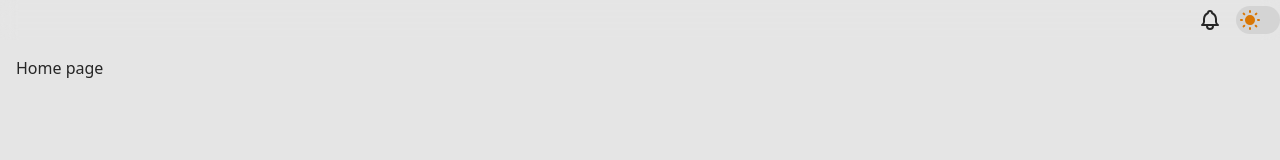
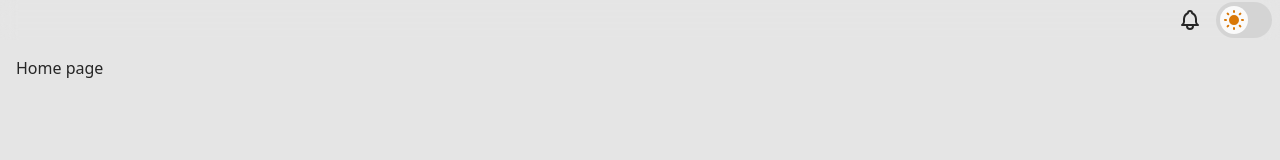
Before and after one commit to IraiDevPersonal/agenda-web, a React (Vite) app: page /#/ in a window 1280 px wide. Shown: the top 160 px of the page. Built offline with nearby package versions, Linux system fonts and the light colour scheme.

Commit message:
add dropdown, dropdown item, useOutside click tailwind utility fn

```diff
--- a/src/app/components/index.ts
+++ b/src/app/components/index.ts
@@ -3,5 +3,6 @@ export * from "./navigation/Link"
 export * from "./navigation/Sidebar"
 export * from "./ui/Buttons"
 export * from "./ui/DarkModeSw"
+export * from "./ui/Dropdown"
 export * from "./ui/Header"
 export * from "./user/UserProfile"
--- a/src/app/components/navigation/Link.tsx
+++ b/src/app/components/navigation/Link.tsx
@@ -1,4 +1,4 @@
-import { twCn } from "@/utils/tw-classNames"
+import { twCn } from "@/utils/tailwind.utilities"
 import { NavLink } from "react-router-dom"
 
 function activeClassNames(isActive: boolean) {
--- a/src/app/components/navigation/Sidebar.tsx
+++ b/src/app/components/navigation/Sidebar.tsx
@@ -1,4 +1,4 @@
-import { twCn } from "@/utils/tw-classNames"
+import { twCn } from "@/utils/tailwind.utilities"
 import { Link, UserProfile } from "../"
 
 interface Props {
--- a/src/app/components/ui/DarkModeSw.tsx
+++ b/src/app/components/ui/DarkModeSw.tsx
@@ -4,6 +4,7 @@ import {
   IconMoonFilled
 } from "@tabler/icons-react"
 import { useDarkMode } from "@/app/hooks/useDarkMode"
+import { twCn } from "@/utils/tailwind.utilities"
 
 export const DarkModeSw = () => {
   const { isActive, handleToggleDarkMode } = useDarkMode()
@@ -11,7 +12,10 @@ export const DarkModeSw = () => {
   return (
     <label
       htmlFor={darKModeId}
-      className="w-11 cursor-pointer rounded-full bg-neutral-300 p-1 py-1.5 pl-1.5 dark:bg-neutral-700"
+      className={twCn([
+        "relative h-9 w-14 cursor-pointer rounded-full bg-neutral-300 p-1",
+        "dark:bg-neutral-700"
+      ])}
     >
       <input
         hidden
@@ -21,7 +25,13 @@ export const DarkModeSw = () => {
         checked={isActive}
         onChange={handleToggleDarkMode}
       />
-      <span className="left-0 grid w-4 h-4 transition-transform duration-200 rounded-full place-content-center dark:translate-x-full">
+      <span
+        className={twCn([
+          "absolute grid h-7 w-7 place-content-center rounded-full bg-neutral-50",
+          "translate-x-0 transition-transform duration-200",
+          "dark:translate-x-3/4 dark:bg-neutral-900"
+        ])}
+      >
         {isActive ? (
           <IconMoonFilled className="text-indigo-400" />
         ) : (
--- /dev/null
+++ b/src/app/components/ui/Dropdown.tsx
@@ -0,0 +1,90 @@
+import { useState } from "react"
+import { useTransition, animated } from "@react-spring/web"
+import {
+  TwPositionEl,
+  positionEl as positionElFn,
+  twCn
+} from "@/utils/tailwind.utilities"
+import { useClickOutside } from "@/app/hooks"
+
+interface Props {
+  children: React.ReactNode
+  btnComponent: React.ReactNode
+  controlled?: boolean
+  isOpen?: boolean
+  positionEl?: TwPositionEl
+  onClick?: () => void
+}
+
+export const Dropdown = ({
+  children,
+  btnComponent,
+  controlled = false,
+  isOpen = false,
+  positionEl = "left-bottom",
+  onClick
+}: Props) => {
+  const [innerIsOpen, setInnerIsOpen] = useState(true)
+  const [menuRef, handleToggle] = useClickOutside({
+    handler: () => {
+      if (!controlled) {
+        setInnerIsOpen((prevValue) => !prevValue)
+        return
+      }
+      onClick?.()
+    }
+  })
+  const transition = useTransition(
+    controlled ? isOpen : innerIsOpen,
+    {
+      from: { opacity: 0, transform: "scale(0.9)" },
+      enter: { opacity: 1, transform: "scale(1)" },
+      leave: { opacity: 0, transform: "scale(0.9)" }
+    }
+  )
+
+  return (
+    <menu
+      ref={menuRef}
+      onClick={handleToggle}
+      className="relative"
+    >
+      <>{btnComponent}</>
+      {transition(
+        (style, item) =>
+          item && (
+            <animated.ul
+              style={style}
+              className={twCn([
+                "w-full divide-y overflow-hidden rounded-xl",
+                "absolute z-50",
+                "divide-neutral-300 border border-neutral-300 bg-neutral-50",
+                "dark:divide-neutral-600 dark:border-neutral-600 dark:bg-neutral-700",
+                positionElFn(positionEl)
+              ])}
+            >
+              {children}
+            </animated.ul>
+          )
+      )}
+    </menu>
+  )
+}
+
+export const DropdownItem = ({
+  children,
+  onClick
+}: Pick<Props, "children" | "onClick">) => {
+  return (
+    <li
+      onClick={onClick}
+      className={twCn([
+        "flex items-center gap-3 px-4 py-2 transition-colors duration-200",
+        "font-medium hover:bg-primary-500 hover:text-neutral-50",
+        "hover:dark:bg-primary-600"
+      ])}
+    >
+      {children}
+    </li>
+  )
+}
--- a/src/app/components/ui/Header.tsx
+++ b/src/app/components/ui/Header.tsx
@@ -1,14 +1,14 @@
 import { IconBell } from "@tabler/icons-react"
 import { BurgerBtn, IconButton } from "../"
 import { DarkModeSw } from "./DarkModeSw"
-import { twCn } from "@/utils/tw-classNames"
+import { twCn } from "@/utils/tailwind.utilities"
 
 export const Header = () => {
   return (
     <header
       className={twCn([
         "bg_base__primary bg-opacity-20 backdrop-blur",
-        "sticky top-0",
+        "sticky top-0 px-2",
         "flex h-10 items-center gap-2"
       ])}
     >
--- a/src/app/components/user/UserProfile.tsx
+++ b/src/app/components/user/UserProfile.tsx
@@ -1,11 +1,24 @@
 import { IconSelector } from "@tabler/icons-react"
-import { twCn } from "@/utils/tw-classNames"
+import { Dropdown, DropdownItem } from "../"
+import { twCn } from "@/utils/tailwind.utilities"
 
 export const UserProfile = () => {
   return (
-    <>
-      <UserButton />
-    </>
+    <Dropdown
+      positionEl="top"
+      btnComponent={<UserButton />}
+    >
+      <DropdownItem
+        onClick={() => console.log("ver perfil")}
+      >
+        ver perfil
+      </DropdownItem>
+      <DropdownItem
+        onClick={() => console.log("cerrar sesion")}
+      >
+        Cerrar sesion
+      </DropdownItem>
+    </Dropdown>
   )
 }
 
@@ -15,7 +28,7 @@ const UserButton = () => {
       className={twCn([
         "flex w-full items-center justify-between gap-3 px-3 py-1.5",
         "cursor-pointer outline-none transition-colors duration-200",
-        "rounded-lg bg-neutral-200/60 text-neutral-500 hover:bg-neutral-300/60",
+        "rounded-xl bg-neutral-200/60 text-neutral-500 hover:bg-neutral-300/60",
         "dark:bg-neutral-700 dark:text-neutral-400 dark:hover:bg-neutral-600"
       ])}
     >
--- a/src/app/hooks/index.ts
+++ b/src/app/hooks/index.ts
@@ -1 +1,3 @@
+export * from "./useClickOutside"
+export * from "./useDarkMode"
 export * from "./useToggler"
--- /dev/null
+++ b/src/app/hooks/useClickOutside.ts
@@ -0,0 +1,31 @@
+import { useEffect, useRef } from "react"
+
+interface Props {
+  handler: () => void
+}
+
+export const useClickOutside = ({ handler }: Props) => {
+  const ref = useRef<HTMLDivElement>(null)
+
+  useEffect(() => {
+    const handleClickOutside = (event: MouseEvent) => {
+      if (
+        ref.current &&
+        !ref.current.contains(event.target as Node)
+      ) {
+        handler()
+      }
+    }
+
+    window.addEventListener("click", handleClickOutside)
+
+    return () => {
+      window.removeEventListener(
+        "click",
+        handleClickOutside
+      )
+    }
+  }, [ref])
+
+  return [ref, handler] as const
+}
--- /dev/null
+++ b/src/utils/tailwind.utilities.ts
@@ -0,0 +1,18 @@
+const POSITION_MAP = {
+  top: "bottom-[110%] left-0 origin-bottom",
+  bottom: "top-[110%] left-0 origin-top",
+  "left-bottom": "right-[102%] top-10 origin-top-right",
+  "right-bottom": "left-[102%] top-10 origin-top-left",
+  "left-top": "right-[102%] bottom-10 origin-bottom-right",
+  "right-top": "left-[102%] bottom-10 origin-bottom-left"
+}
+
+export type TwPositionEl = keyof typeof POSITION_MAP
+
+export function twCn(array: string[]): string {
+  return array.join(" ")
+}
+
+export function positionEl(position: TwPositionEl): string {
+  return POSITION_MAP[position]
+}
--- a/src/utils/tw-classNames.ts
+++ /dev/null
@@ -1,3 +0,0 @@
-export function twCn(array: string[]) {
-  return array.join(" ")
-}
```
